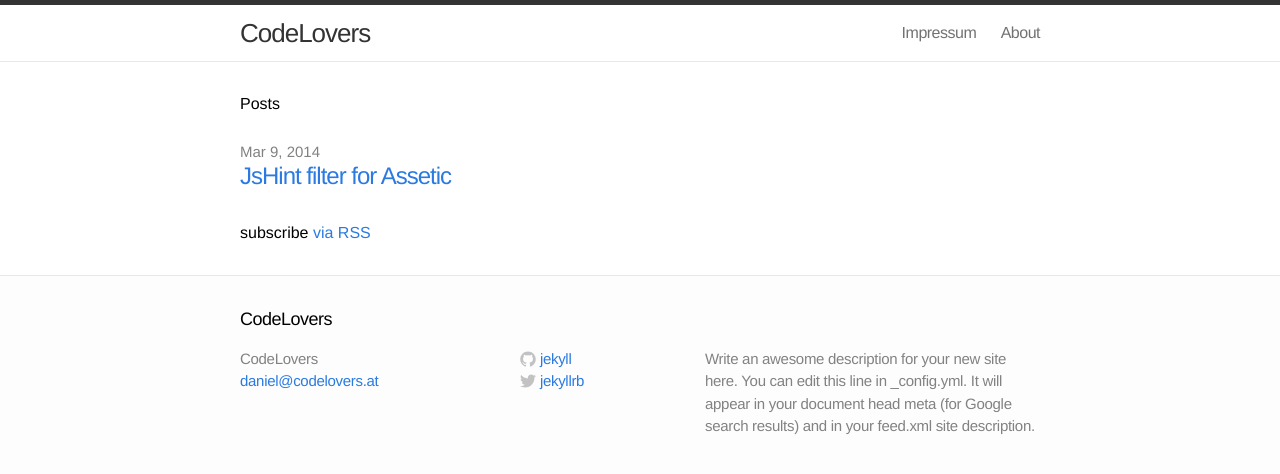
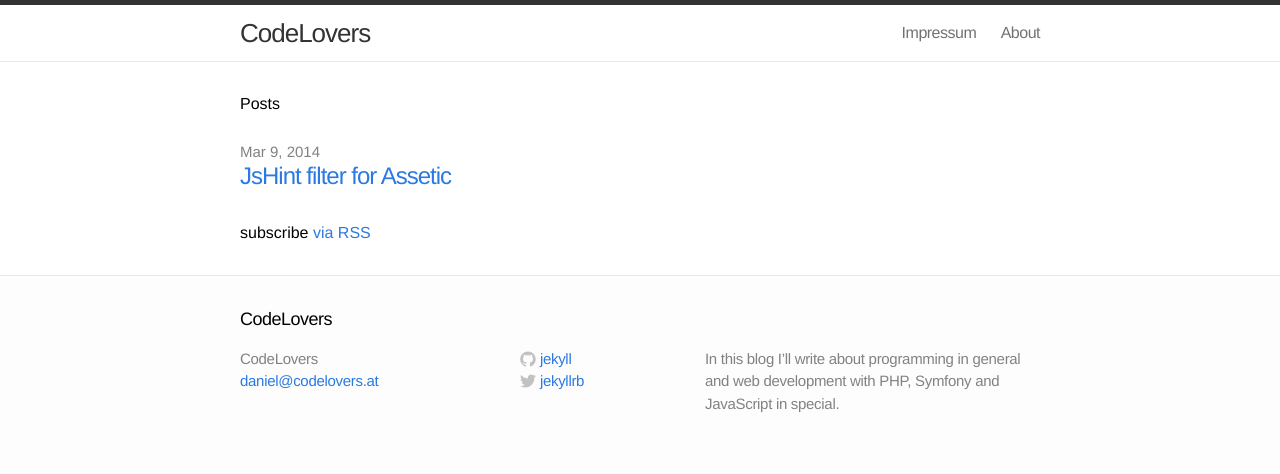
Before and after one commit to CodeLoversAt/CodeLoversAt.github.io, a Jekyll site: the page built from index.html, in a window 1280 px wide. Shown: the top 474 px of the page. Built offline with Jekyll 4.4.1, drawn with Linux system fonts in a browser that asks for light colours.

Commit message:
updated description

```diff
--- a/_config.yml
+++ b/_config.yml
@@ -1,7 +1,7 @@
 # Site settings
 title: CodeLovers
 email: daniel@codelovers.at
-description: "Write an awesome description for your new site here. You can edit this line in _config.yml. It will appear in your document head meta (for Google search results) and in your feed.xml site description."
+description: "In this blog I’ll write about programming in general and web development with PHP, Symfony and JavaScript in special."
 baseurl: ""
 url: "http://yourdomain.com"
 twitter_username: jekyllrb
```
